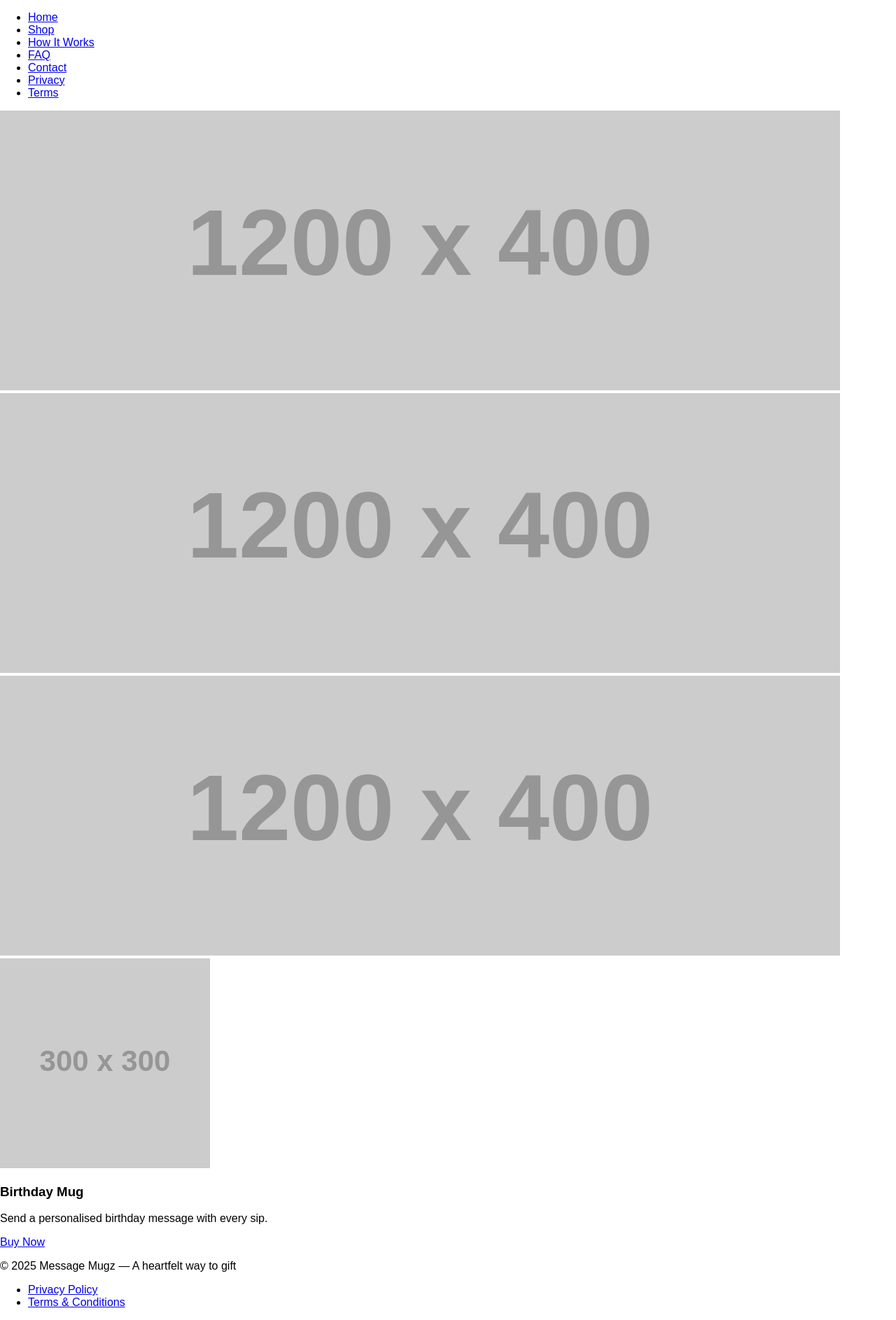
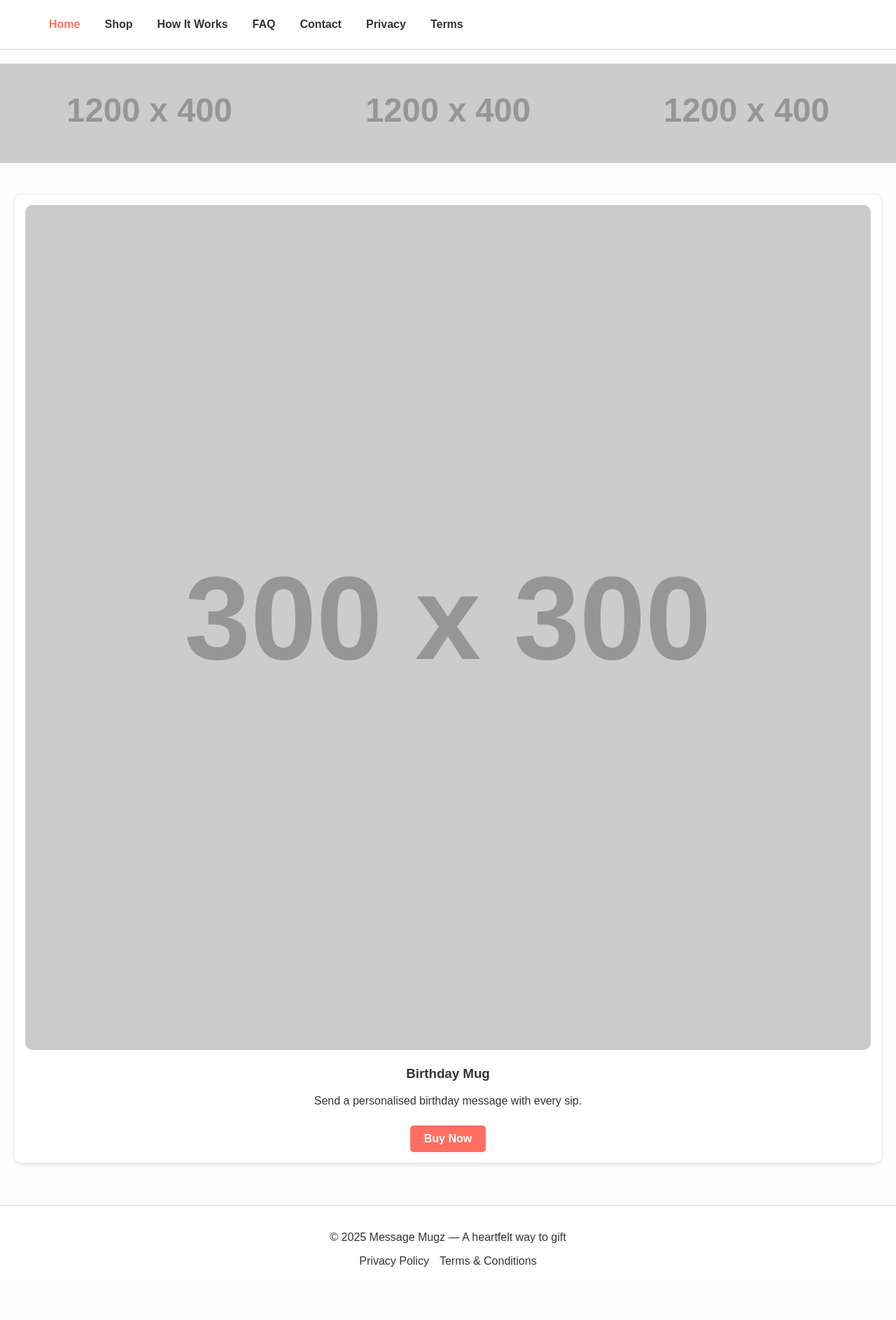
Before and after one commit to messagemugz-debug/Message-Mugz-Website, a plain HTML site: page index.html in a window 1280 px wide. Shown: the whole page at 70% size. After the commit the page ends 1832 px from the top, so only its background shows below. Drawn offline with Linux system fonts and the light colour scheme; placeholder pictures from the web are drawn by us.

Commit message:
style.css

```diff
--- a/style.css
+++ b/style.css
@@ -1,2 +1,165 @@
-/* Shared Stylesheet */
-body { font-family: Arial, sans-serif; margin:0; padding:0; }
+/* Shared Stylesheet for Message Mugz */
+
+/* Reset and base styles */
+body, html {
+  margin: 0;
+  padding: 0;
+  font-family: 'Arial', sans-serif;
+  background-color: #fdfdfd;
+  color: #333;
+}
+
+a { text-decoration: none; color: inherit; }
+
+/* Navbar styles */
+.navbar {
+  background-color: #fff;
+  border-bottom: 1px solid #ddd;
+  padding: 10px 20px;
+  display: flex;
+  justify-content: space-between;
+  align-items: center;
+}
+.navbar ul {
+  list-style: none;
+  display: flex;
+  gap: 15px;
+}
+.navbar ul li a {
+  color: #333;
+  font-weight: bold;
+  padding: 5px 10px;
+}
+.navbar ul li a.active, .navbar ul li a:hover {
+  color: #ff6f61;
+}
+
+/* Carousel styles */
+.carousel-container {
+  width: 100%;
+  overflow: hidden;
+  position: relative;
+  margin: 20px 0;
+}
+.carousel-track {
+  display: flex;
+  transition: transform 0.5s ease-in-out;
+}
+.carousel-item img {
+  width: 100%;
+  height: auto;
+}
+.carousel-dots {
+  text-align: center;
+  margin-top: 10px;
+}
+.carousel-dots button {
+  border: none;
+  background-color: #ddd;
+  width: 10px;
+  height: 10px;
+  border-radius: 50%;
+  margin: 0 5px;
+  cursor: pointer;
+}
+.carousel-dots button.active {
+  background-color: #ff6f61;
+}
+.carousel-arrow {
+  position: absolute;
+  top: 50%;
+  transform: translateY(-50%);
+  background-color: rgba(255,255,255,0.8);
+  border: none;
+  font-size: 24px;
+  cursor: pointer;
+  padding: 5px 10px;
+  border-radius: 50%;
+}
+.carousel-arrow.left {
+  left: 10px;
+}
+.carousel-arrow.right {
+  right: 10px;
+}
+
+/* Product grid */
+.product-grid {
+  display: grid;
+  grid-template-columns: repeat(auto-fit, minmax(250px, 1fr));
+  gap: 20px;
+  padding: 20px;
+}
+.product-card {
+  background-color: #fff;
+  border: 1px solid #eee;
+  padding: 15px;
+  border-radius: 10px;
+  text-align: center;
+  box-shadow: 0 2px 5px rgba(0,0,0,0.1);
+}
+.product-card img {
+  width: 100%;
+  border-radius: 10px;
+}
+.btn {
+  display: inline-block;
+  padding: 10px 20px;
+  margin-top: 10px;
+  background-color: #ff6f61;
+  color: #fff;
+  border-radius: 5px;
+  font-weight: bold;
+}
+.btn:hover {
+  background-color: #e55b50;
+}
+
+/* Page headers */
+.page-header {
+  text-align: center;
+  padding: 40px 20px;
+  background-color: #f7f7f7;
+  border-bottom: 1px solid #eee;
+}
+.page-header h1 {
+  margin-bottom: 10px;
+  color: #ff6f61;
+}
+
+/* Info sections */
+.info-section, .privacy-content, .terms-content, .faq-list, .contact-info, .steps-container {
+  max-width: 900px;
+  margin: 20px auto;
+  padding: 0 20px;
+}
+.steps-container .step {
+  margin-bottom: 20px;
+}
+.steps-container .step h2 {
+  color: #ff6f61;
+}
+.faq-item h2 {
+  color: #ff6f61;
+  margin-bottom: 5px;
+}
+
+/* Footer */
+footer {
+  background-color: #fff;
+  border-top: 1px solid #ddd;
+  text-align: center;
+  padding: 20px;
+  margin-top: 40px;
+}
+footer ul {
+  list-style: none;
+  display: flex;
+  justify-content: center;
+  gap: 15px;
+  padding: 0;
+  margin: 10px 0 0 0;
+}
+footer ul li a {
+  color: #333;
+}
```
